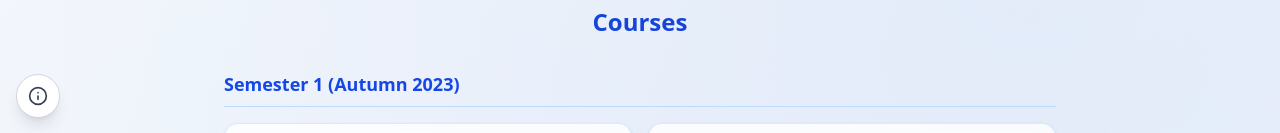
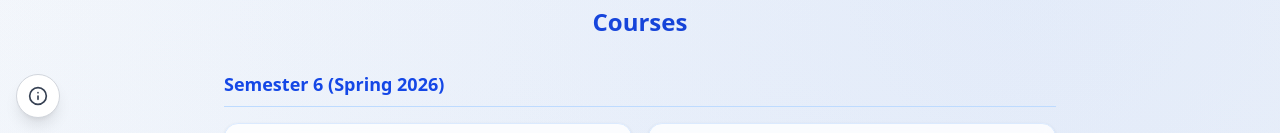
Before and after one commit to kdm-kev-NTNU/AboutMe, a Vue app in the folder frontend/homepage/: page /education in a window 1280 px wide. Shown: the part 666-799 px from the top of the page. Built offline with nearby package versions, Linux system fonts and the light colour scheme.

Commit message:
Fix semester ordering on education timeline
Co-authored-by: Kevin Dennis Mazali <kdm-kev-NTNU@users.noreply.github.com>

```diff
--- a/frontend/homepage/src/views/EducationView.vue
+++ b/frontend/homepage/src/views/EducationView.vue
@@ -116,13 +116,14 @@ const coursesBySemester = computed(() => {
     grouped[course.semester].push(course)
   })
 
-  // Sort semesters in descending order (most recent first)
+  const getSemesterNumber = (semesterLabel: string): number => {
+    const match = semesterLabel.match(/semester\s+(\d+)/i)
+    return match ? parseInt(match[1], 10) : 0
+  }
+
+  // Sort semesters in descending order (Semester 6 -> Semester 1)
   const sortedSemesters = Object.keys(grouped).sort((a, b) => {
-    const [yearA, seasonA] = a.split('-')
-    const [yearB, seasonB] = b.split('-')
-
-    if (yearA !== yearB) return parseInt(yearB) - parseInt(yearA) // Descending year order
-    return seasonB === 'Spring' || seasonB === 'Vår' ? 1 : -1 // Spring comes after Autumn
+    return getSemesterNumber(b) - getSemesterNumber(a)
   })
 
   return sortedSemesters.map(semester => ({
```
